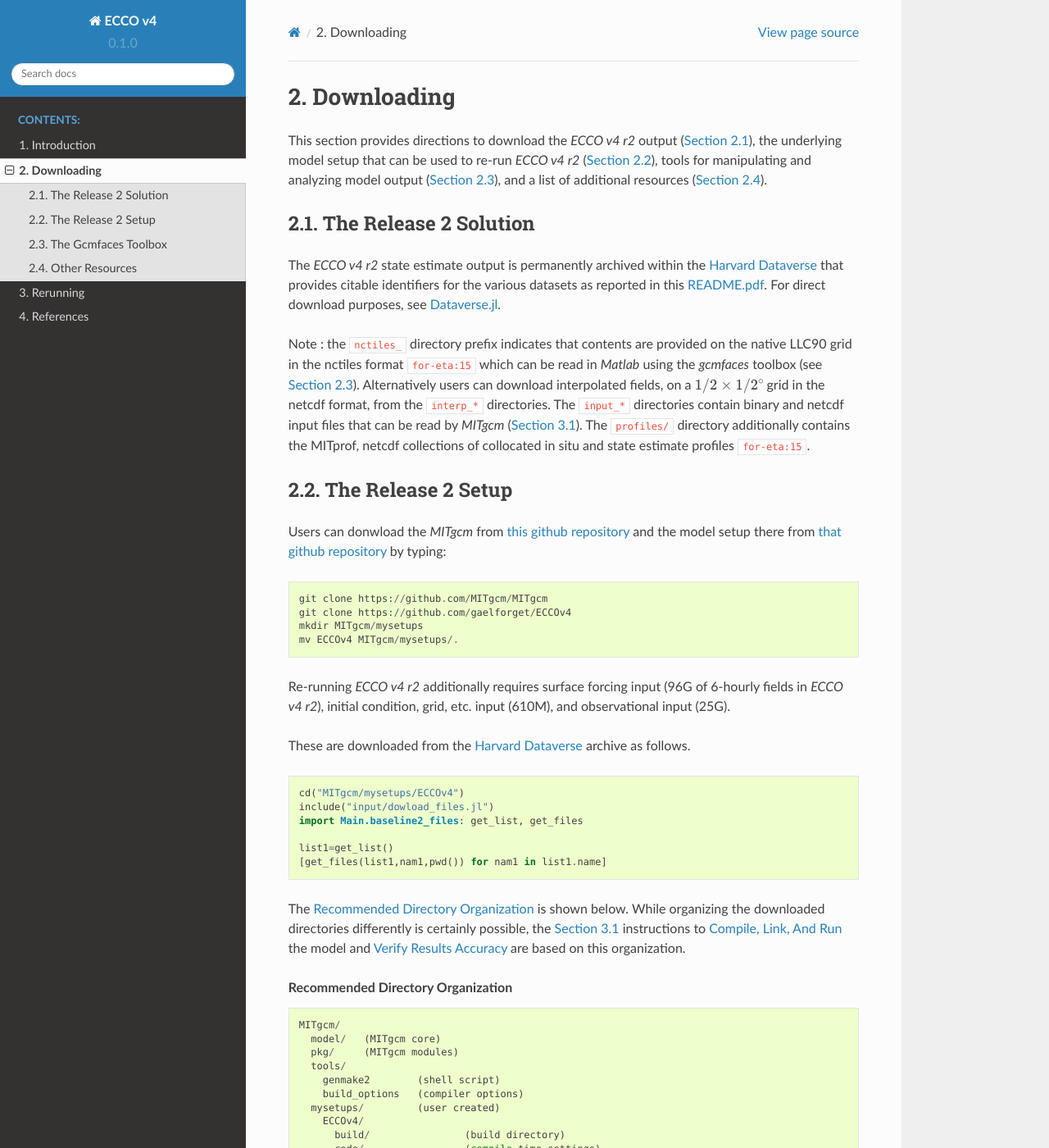
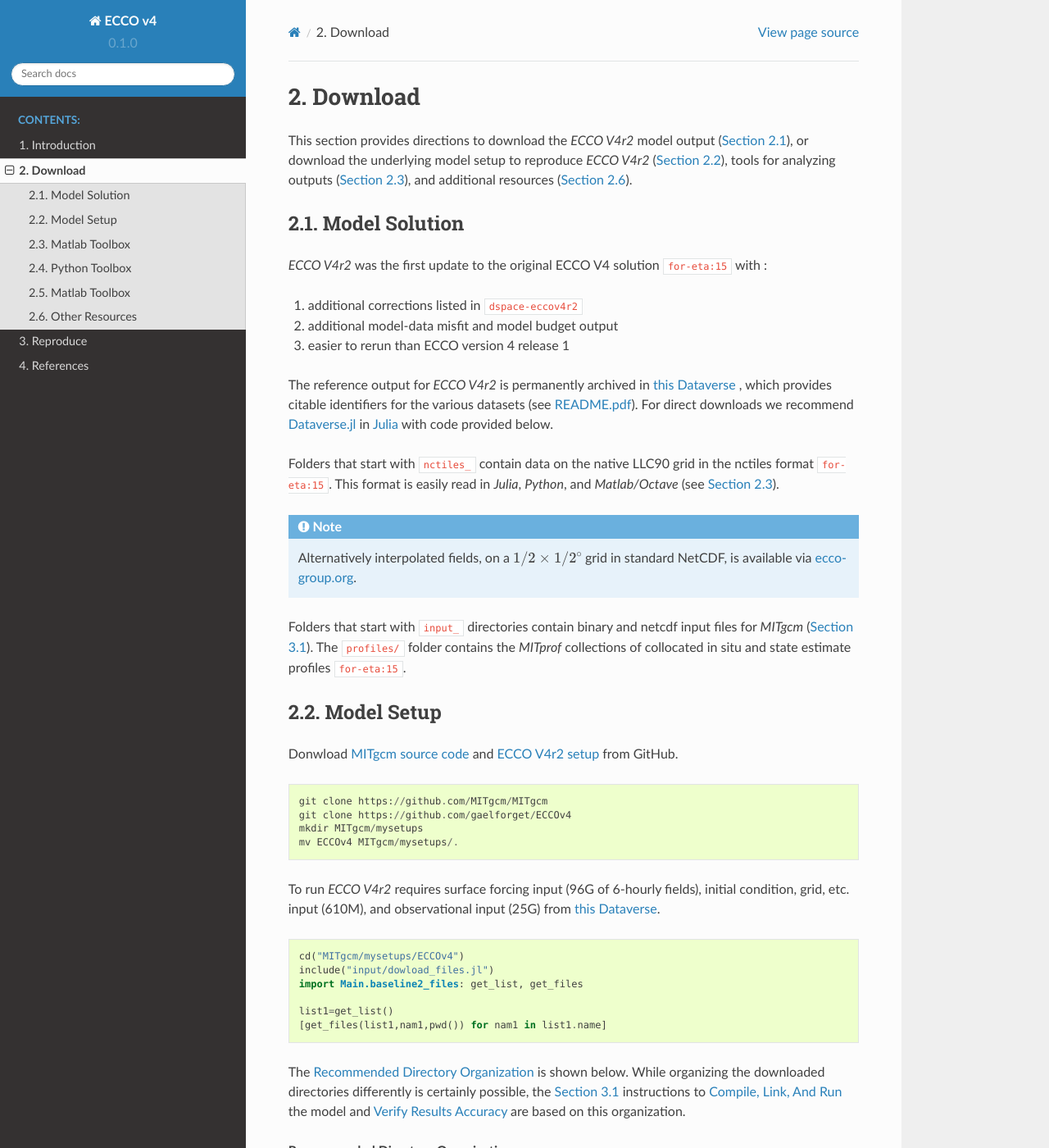
Before and after one commit to gaelforget/ECCOv4, a Sphinx documentation site: the page built from docs/downloads.rst, in a window 1280 px wide and 1400 px high. Shown: the whole window at 82% size. Built offline with Sphinx 7.4.7 and the Read the Docs theme 2.0.0, drawn with Linux system fonts in a browser that asks for light colours; cross-references to code outside the pages are shown as plain code; some of the changed text lies outside the part shown.

Commit message:
tr)y indenting docs paragraph (#16
Various docs improvement

```diff
--- a/docs/downloads.rst
+++ b/docs/downloads.rst
@@ -1,22 +1,25 @@
 
 .. _downloads:
 
-Downloading
-***********
+Download
+********
 
-This section provides directions to download the `ECCO v4 r2` output (:numref:`download-solution`), the underlying model setup that can be used to re-run `ECCO v4 r2` (:numref:`download-setup`), tools for manipulating and analyzing model output (:numref:`download-analysis`), and a list of additional resources (:numref:`other-resources`).
+This section provides directions to download the `ECCO V4r2` model output (:numref:`download-solution`),
+or download the underlying model setup to reproduce `ECCO V4r2` (:numref:`download-setup`),
+tools for analyzing outputs (:numref:`download-analysis`), and
+additional resources (:numref:`other-resources`).
 
 .. _download-solution:
 
-The Release 2 Solution
-----------------------
+Model Solution
+--------------
 
 .. include:: eccov4r2_output.rst
 
 .. _download-setup:
 
-The Release 2 Setup
--------------------
+Model Setup
+-----------
 
 .. include:: eccov4r2_setup.rst
 
@@ -30,8 +33,18 @@
 
 .. _download-analysis:
 
-The Gcmfaces Toolbox
---------------------
+Matlab Toolbox
+--------------
+
+To be continued ...
+
+Python Toolbox
+--------------
+
+To be continued ...
+
+Matlab Toolbox
+--------------
 
 The `gcmfaces` toolbox :cite:`for-eta:15` can be used to analyze model output that has either been downloaded (:numref:`download-solution`) or reproduced (:numref:`eccov4-baseline`) by users. From the command line, you can install either the `Matlab` version by executing:
 
--- a/docs/eccov4r2_output.rst
+++ b/docs/eccov4r2_output.rst
@@ -1,4 +1,21 @@
 
-The `ECCO v4 r2` state estimate output is permanently archived within the `Harvard Dataverse <https://dataverse.harvard.edu/dataverse/ECCOv4r2>`__ that provides citable identifiers for the various datasets as reported in this `README.pdf <https://dataverse.harvard.edu/api/access/datafile/2863409>`__. For direct download purposes, see `Dataverse.jl <https://github.com/gdcc/Dataverse.jl#readme>`__.
+`ECCO V4r2` was the first update to the original ECCO V4 solution :cite:`for-eta:15` with :
 
-Note : the ``nctiles_`` directory prefix indicates that contents are provided on the native LLC90 grid in the nctiles format :cite:`for-eta:15` which can be read in `Matlab` using the `gcmfaces` toolbox (see :numref:`download-analysis`). Alternatively users can download interpolated fields, on a :math:`1/2\times1/2^\circ` grid in the netcdf format, from the ``interp_*`` directories. The ``input_*`` directories contain binary and netcdf input files that can be read by `MITgcm` (:numref:`eccov4-baseline`). The ``profiles/`` directory additionally contains the MITprof, netcdf collections of collocated in situ and state estimate profiles :cite:`for-eta:15`.
+#. additional corrections listed in :cite:`dspace-eccov4r2`
+#. additional model-data misfit and model budget output
+#. easier to rerun than ECCO version 4 release 1
+
+The reference output for `ECCO V4r2` is permanently archived in `this Dataverse <https://dataverse.harvard.edu/dataverse/ECCOv4r2>`__ ,
+which provides citable identifiers for the various datasets (see `README.pdf <https://dataverse.harvard.edu/api/access/datafile/2863409>`__).
+For direct downloads we recommend `Dataverse.jl <https://github.com/gdcc/Dataverse.jl#readme>`__ in `Julia <https://julialang.org>`__
+with code provided below.
+
+Folders that start with ``nctiles_`` contain data on the native LLC90 grid in the nctiles format :cite:`for-eta:15`.
+This format is easily read in `Julia`, `Python`, and `Matlab/Octave` (see :numref:`download-analysis`).
+
+.. note::
+
+   Alternatively interpolated fields, on a :math:`1/2\times1/2^\circ` grid in standard NetCDF, is available via `ecco-group.org <https://ecco-group.org/products.html>`__.
+
+Folders that start with ``input_`` directories contain binary and netcdf input files for `MITgcm` (:numref:`eccov4-baseline`).
+The ``profiles/`` folder contains the `MITprof` collections of collocated in situ and state estimate profiles :cite:`for-eta:15`.
--- a/docs/eccov4r2_setup.rst
+++ b/docs/eccov4r2_setup.rst
@@ -1,5 +1,5 @@
 
-Users can donwload the `MITgcm` from `this github repository <https://github.com/MITgcm/MITgcm/>`__ and the model setup there from `that github repository <https://github.com/gaelforget/ECCOv4/>`__ by typing:
+Donwload `MITgcm source code <https://github.com/MITgcm/MITgcm/>`__ and `ECCO V4r2 setup <https://github.com/gaelforget/ECCOv4/>`__ from GitHub.
 
 ::
 
@@ -8,9 +8,9 @@
     mkdir MITgcm/mysetups
     mv ECCOv4 MITgcm/mysetups/.
 
-Re-running `ECCO v4 r2` additionally requires surface forcing input (96G of 6-hourly fields in `ECCO v4 r2`), initial condition, grid, etc. input (610M), and observational input (25G).
-
-These are downloaded from the `Harvard Dataverse <https://dataverse.harvard.edu/dataverse/ECCOv4r2inputs>`__ archive as follows.
+To run `ECCO V4r2` requires surface forcing input (96G of 6-hourly fields),
+initial condition, grid, etc. input (610M), and observational input (25G)
+from `this Dataverse <https://dataverse.harvard.edu/dataverse/ECCOv4r2inputs>`__.
 
 ::
 
--- a/docs/index.rst
+++ b/docs/index.rst
@@ -6,7 +6,9 @@
 Welcome to ECCO version 4's documentation!
 ==========================================
 
-Here, you will learn about simple methods that are available to download, analyze, rerun, or modify `ECCO version 4` and `MITgcm` solutions. In the :ref:`downloads` and :ref:`runs` section, the `release 2` solution is taken as an example before reviewing other solutions and additional resources. For an overview of the `ECCO version 4` framework, please refer to :cite:`for-eta:15`.
+Here, you will learn about simple methods to download, analyze, or reproduce `ECCO version 4` solutions :cite:`for-eta:15`.
+The :ref:`downloads` and :ref:`runs` sections take ECCO V4 `release 2` as an example.
+Other solutions and additional resources are discussed after.
 
 .. toctree::
    :maxdepth: 3
--- a/docs/runs.rst
+++ b/docs/runs.rst
@@ -1,7 +1,7 @@
 
 .. _runs:
 
-Rerunning
+Reproduce
 *********
 
 This section first explains how the `MITgcm` can be used to re-run the `ECCO v4 r2` solution over the 1992–2011 period (:numref:`eccov4-baseline`). Other state estimate solutions (:numref:`eccov4-other`), short regression tests (:numref:`testreport`), and optimization tests (:numref:`optim`) are discussed afterwards.
```
Also changed, not shown: docs/introduction.rst (+6 -6 lines).
